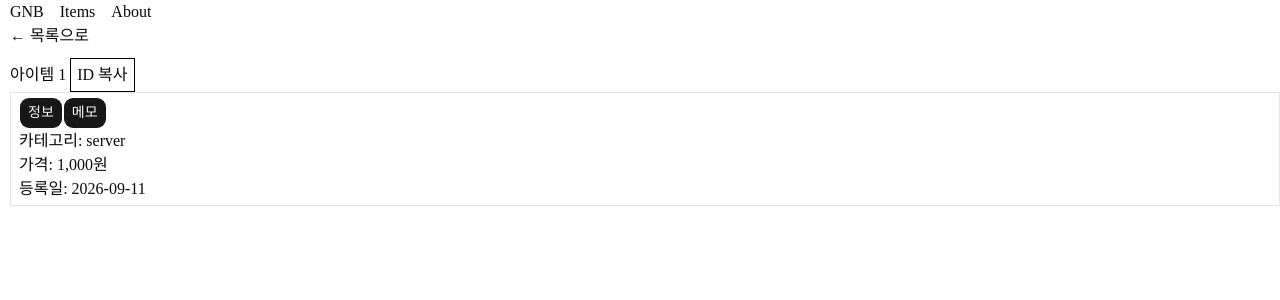
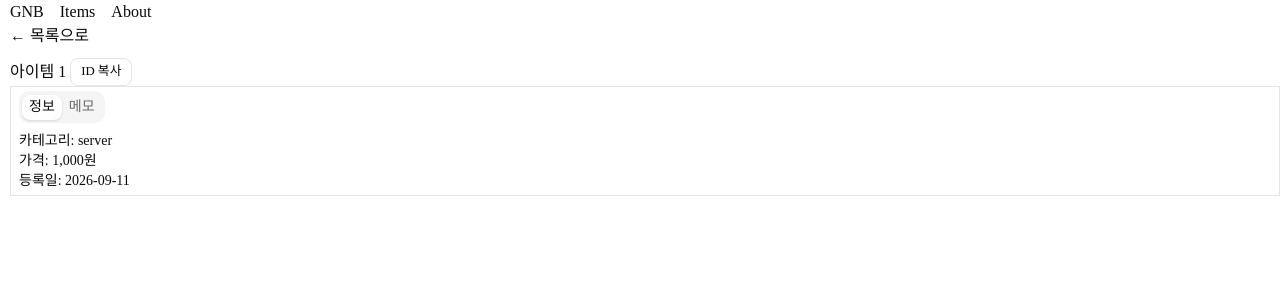
Before and after one commit to angrymusic/nextjs-onboarding, a Next.js app: page /items/1 in a window 1280 px wide. Shown: the top 300 px of the page. Built offline with nearby package versions, Linux system fonts and the light colour scheme.

Commit message:
refactor: shadcn 추가 적용 (tab, button)

```diff
--- a/src/app/components/common/copy-id-button.tsx
+++ b/src/app/components/common/copy-id-button.tsx
@@ -1,5 +1,6 @@
 "use client";
 
+import { Button } from "@/components/ui/button";
 import { useState } from "react";
 
 type CopyIdButtonProps = {
@@ -20,9 +21,9 @@
 
   return (
     <div>
-      <button onClick={handleClick} className="border border-black px-1.5 py-1">
+      <Button type="button" variant="outline" size="sm" onClick={handleClick}>
         ID 복사
-      </button>
+      </Button>
       {isCopied && <span className="ml-2">복사됨!</span>}
     </div>
   );
--- a/src/app/components/common/detail-tabs.tsx
+++ b/src/app/components/common/detail-tabs.tsx
@@ -1,32 +1,22 @@
 "use client";
 
-import { Button } from "@/components/ui/button";
-import { Children, ReactNode, useState } from "react";
+import { Tabs, TabsContent, TabsList, TabsTrigger } from "@/components/ui/tabs";
+import { Children, ReactNode } from "react";
 
 type DetailTabsProps = {
   children: ReactNode;
 };
 
 export default function DetailTabs({ children }: DetailTabsProps) {
-  const [activeTab, setActiveTab] = useState<"info" | "memo">("info");
   const [info, memo] = Children.toArray(children);
   return (
-    <div className="border px-2 py-1">
-      <div>
-        <Button
-          className="border px-2 py-1"
-          onClick={() => setActiveTab("info")}
-        >
-          정보
-        </Button>
-        <Button
-          className="border px-2 py-1"
-          onClick={() => setActiveTab("memo")}
-        >
-          메모
-        </Button>
-      </div>
-      <div>{activeTab === "info" ? info : memo}</div>
-    </div>
+    <Tabs defaultValue="info" className="border px-2 py-1">
+      <TabsList>
+        <TabsTrigger value="info">정보</TabsTrigger>
+        <TabsTrigger value="memo">메모</TabsTrigger>
+      </TabsList>
+      <TabsContent value="info">{info}</TabsContent>
+      <TabsContent value="memo">{memo}</TabsContent>
+    </Tabs>
   );
 }
--- /dev/null
+++ b/src/components/ui/tabs.tsx
@@ -0,0 +1,89 @@
+"use client"
+
+import * as React from "react"
+import { cva, type VariantProps } from "class-variance-authority"
+import { cn } from "cn"
+import { Tabs as TabsPrimitive } from "radix-ui"
+
+function Tabs({
+  className,
+  orientation = "horizontal",
+  ...props
+}: React.ComponentProps<typeof TabsPrimitive.Root>) {
+  return (
+    <TabsPrimitive.Root
+      data-slot="tabs"
+      data-orientation={orientation}
+      className={cn(
+        "group/tabs flex gap-2 data-horizontal:flex-col",
+        className
+      )}
+      {...props}
+    />
+  )
+}
+
+const tabsListVariants = cva(
+  "group/tabs-list inline-flex w-fit items-center justify-center rounded-lg p-[3px] text-muted-foreground group-data-horizontal/tabs:h-8 group-data-vertical/tabs:h-fit group-data-vertical/tabs:flex-col data-[variant=line]:rounded-none",
+  {
+    variants: {
+      variant: {
+        default: "bg-muted",
+        line: "gap-1 bg-transparent",
+      },
+    },
+    defaultVariants: {
+      variant: "default",
+    },
+  }
+)
+
+function TabsList({
+  className,
+  variant = "default",
+  ...props
+}: React.ComponentProps<typeof TabsPrimitive.List> &
+  VariantProps<typeof tabsListVariants>) {
+  return (
+    <TabsPrimitive.List
+      data-slot="tabs-list"
+      data-variant={variant}
+      className={cn(tabsListVariants({ variant }), className)}
+      {...props}
+    />
+  )
+}
+
+function TabsTrigger({
+  className,
+  ...props
+}: React.ComponentProps<typeof TabsPrimitive.Trigger>) {
+  return (
+    <TabsPrimitive.Trigger
+      data-slot="tabs-trigger"
+      className={cn(
+        "relative inline-flex h-[calc(100%-1px)] flex-1 items-center justify-center gap-1.5 rounded-md border border-transparent px-1.5 py-0.5 text-sm font-medium whitespace-nowrap text-foreground/60 transition-all group-data-vertical/tabs:w-full group-data-vertical/tabs:justify-start hover:text-foreground focus-visible:border-ring focus-visible:ring-[3px] focus-visible:ring-ring/50 focus-visible:outline-1 focus-visible:outline-ring disabled:pointer-events-none disabled:opacity-50 has-data-[icon=inline-end]:pr-1 has-data-[icon=inline-start]:pl-1 dark:text-muted-foreground dark:hover:text-foreground group-data-[variant=default]/tabs-list:data-active:shadow-sm group-data-[variant=line]/tabs-list:data-active:shadow-none [&_svg]:pointer-events-none [&_svg]:shrink-0 [&_svg:not([class*='size-'])]:size-4",
+        "group-data-[variant=line]/tabs-list:bg-transparent group-data-[variant=line]/tabs-list:data-active:bg-transparent dark:group-data-[variant=line]/tabs-list:data-active:border-transparent dark:group-data-[variant=line]/tabs-list:data-active:bg-transparent",
+        "data-active:bg-background data-active:text-foreground dark:data-active:border-input dark:data-active:bg-input/30 dark:data-active:text-foreground",
+        "after:absolute after:bg-foreground after:opacity-0 after:transition-opacity group-data-horizontal/tabs:after:inset-x-0 group-data-horizontal/tabs:after:bottom-[-5px] group-data-horizontal/tabs:after:h-0.5 group-data-vertical/tabs:after:inset-y-0 group-data-vertical/tabs:after:-right-1 group-data-vertical/tabs:after:w-0.5 group-data-[variant=line]/tabs-list:data-active:after:opacity-100",
+        className
+      )}
+      {...props}
+    />
+  )
+}
+
+function TabsContent({
+  className,
+  ...props
+}: React.ComponentProps<typeof TabsPrimitive.Content>) {
+  return (
+    <TabsPrimitive.Content
+      data-slot="tabs-content"
+      className={cn("flex-1 text-sm outline-none", className)}
+      {...props}
+    />
+  )
+}
+
+export { Tabs, TabsList, TabsTrigger, TabsContent, tabsListVariants }
```
